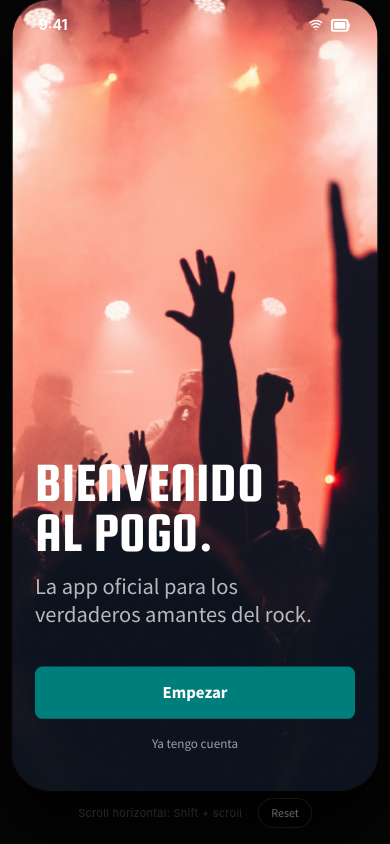
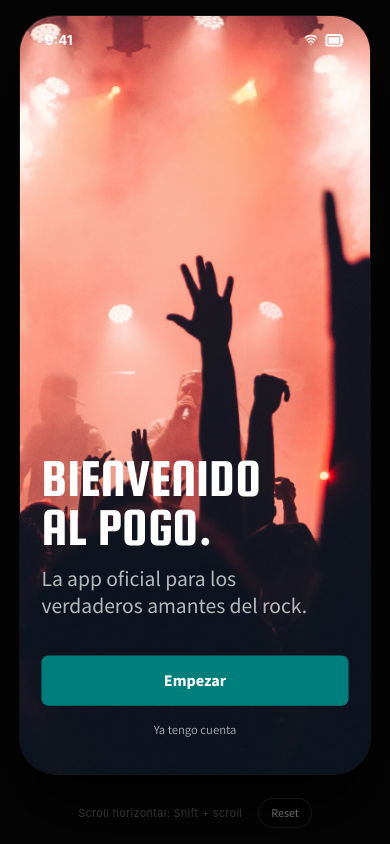
Before and after one commit to danieltb92/rockTicket-prototype, a React (Vite) app: page / in a window 390 px wide. Built offline with nearby package versions, Linux system fonts and the light colour scheme.

Commit message:
style: add padding to MobileFrame for improved layout
- Added padding (p-4) to the MobileFrame component to enhance the visual spacing and overall layout consistency.

```diff
--- a/src/shared/components/MobileFrame.tsx
+++ b/src/shared/components/MobileFrame.tsx
@@ -26,7 +26,7 @@ export function MobileFrame({ children }: { children: ReactNode }) {
     <div className="min-h-screen bg-[#050505] flex flex-col w-full h-full">
       <div
         ref={scaleRef}
-        className="flex-1 flex items-center justify-center min-h-0"
+        className="flex-1 flex items-center justify-center min-h-0 p-4"
       >
         <div
           className="relative overflow-hidden shrink-0"
```
